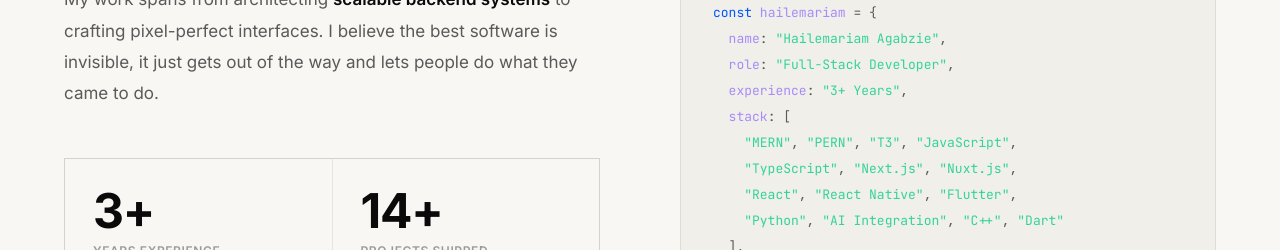
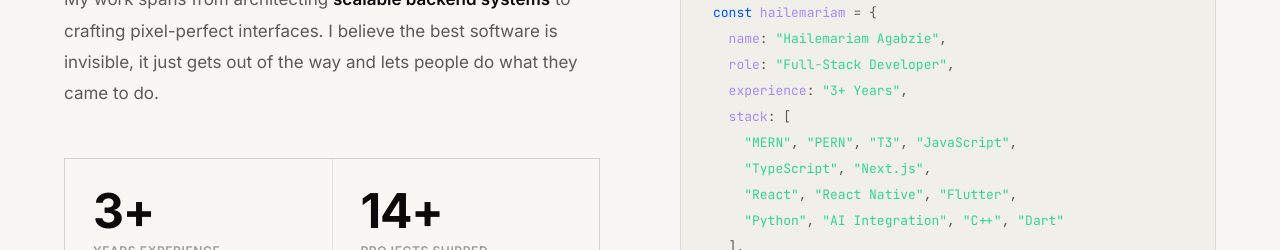
Before and after one commit to haile121/portfolio, a Next.js app: page /dev in a window 1280 px wide. Shown: the part 1303-1553 px from the top of the page. Built offline with nearby package versions, Linux system fonts and the light colour scheme.

Commit message:
refactor(dev): remove Nuxt.js from about code snippet

```diff
--- a/src/components/dev/DevAbout.tsx
+++ b/src/components/dev/DevAbout.tsx
@@ -106,8 +106,7 @@ export function DevAbout() {
               <span className="text-[#34d399]">"JavaScript"</span>,<br />
               &nbsp;&nbsp;&nbsp;&nbsp;
               <span className="text-[#34d399]">"TypeScript"</span>,{" "}
-              <span className="text-[#34d399]">"Next.js"</span>,{" "}
-              <span className="text-[#34d399]">"Nuxt.js"</span>,<br />
+              <span className="text-[#34d399]">"Next.js"</span>,<br />
               &nbsp;&nbsp;&nbsp;&nbsp;
               <span className="text-[#34d399]">"React"</span>,{" "}
               <span className="text-[#34d399]">"React Native"</span>,{" "}
```
